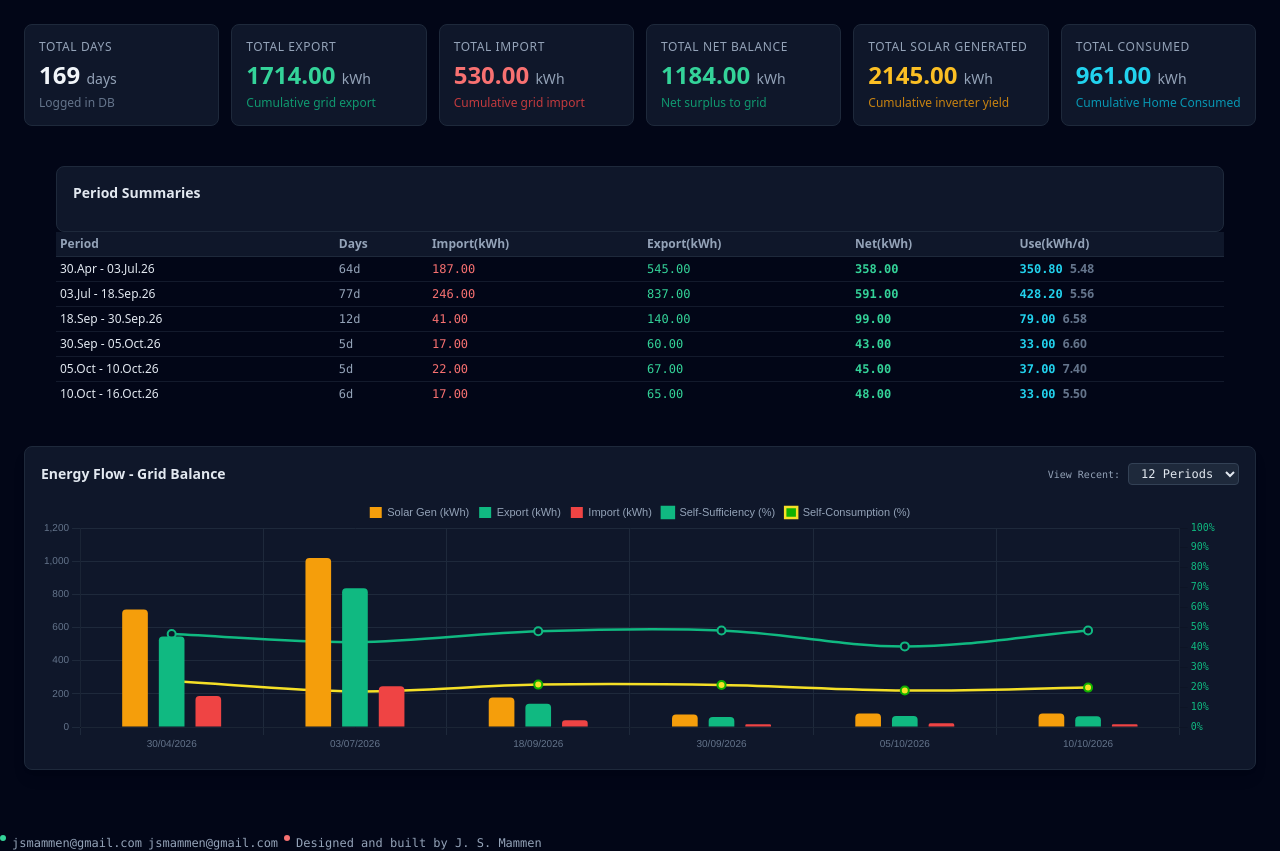
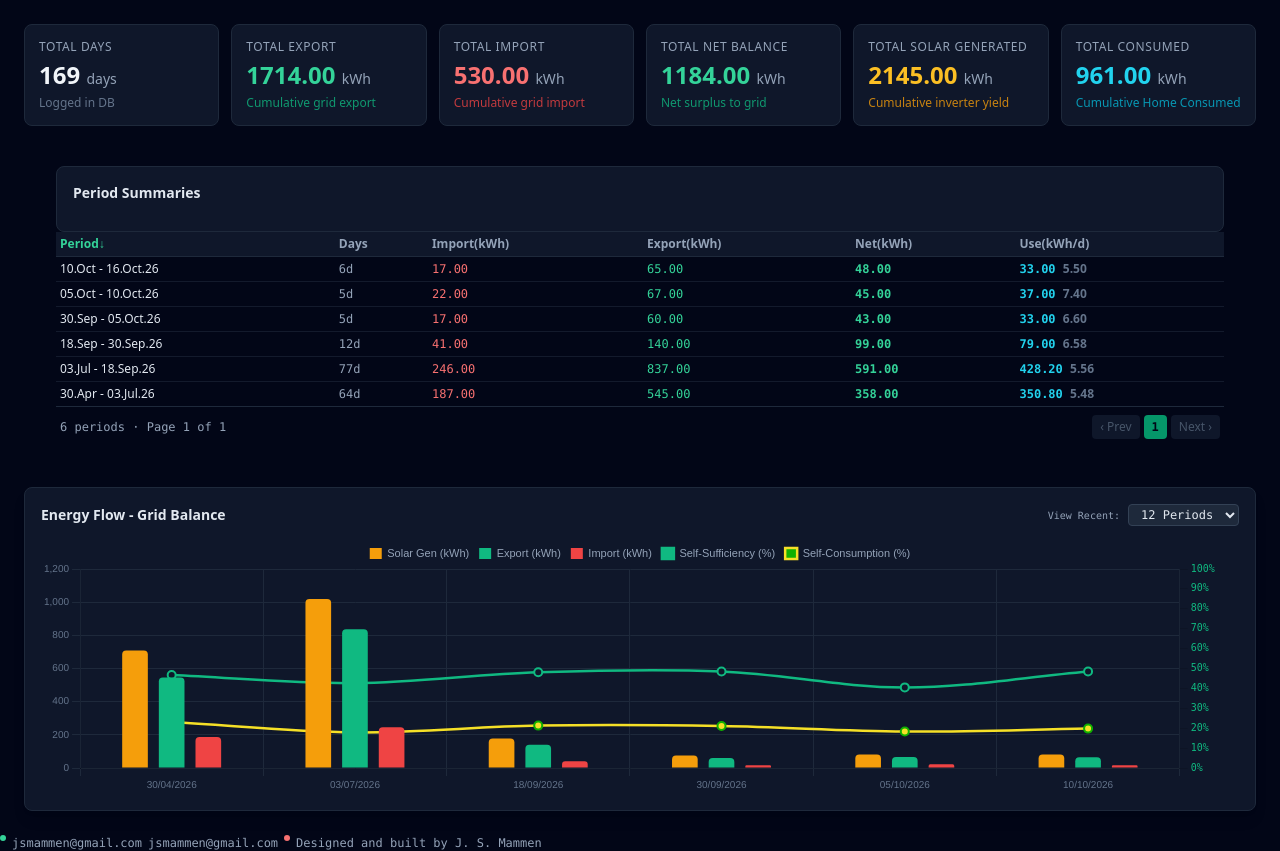
Before and after one commit to mammenj/solartracker, a Bottle app: page / in a window 1280 px wide. Shown: the part 56-907 px from the top of the page. Run offline with Bottle, Linux system fonts and the light colour scheme; data comes from the database, SQL or seed files in the repository.

Commit message:
UI changes

```diff
--- a/main.py
+++ b/main.py
@@ -1,5 +1,6 @@
 import json
 from datetime import datetime
+from math import ceil
 from pathlib import Path
 
 import bottle
@@ -65,9 +66,10 @@ def get_periods_with_weekly() -> list[dict]:
     ]
 
 
-def get_totals() -> TotalsDict:
-    """Calculate totals from all periods."""
-    periods = get_periods()
+def get_totals(periods: list[ReadingPeriod] | None = None) -> TotalsDict:
+    """Calculate totals from all periods (periods computed here if not given)."""
+    if periods is None:
+        periods = get_periods()
     return {
         "total_days": sum(p.days for p in periods),
         "total_import": sum(p.import_diff for p in periods),
@@ -109,11 +111,12 @@ def validate_reading(new_reading: MeterReading) -> tuple[bool, str]:
     return True, ""
 
 
-def get_chart_data():
-    """Return chart-ready data for the dashboard energy chart."""
-    raw_periods = get_periods()
+def get_chart_data(periods: list[ReadingPeriod] | None = None):
+    """Return chart-ready data for the dashboard energy chart (full dataset)."""
+    if periods is None:
+        periods = get_periods()
     points = []
-    for p in raw_periods:
+    for p in periods:
         solar = p.solar_yield
         consumption = p.consumption
         export = p.export_diff
@@ -139,41 +142,40 @@ def get_chart_data():
 
 @app.get("/")
 def index():
-    # today = datetime.now().strftime("%Y-%m-%d")
     periods = get_periods()
-    # periods_with_weekly = get_periods_with_weekly()
-    totals: TotalsDict = get_totals()
-    readings = get_readings()
+    totals: TotalsDict = get_totals(periods)
     return template(
         "templates/base.html",
-        # today=today,
-        periods=periods,
-        readings=readings,
-        # periods_with_weekly=periods_with_weekly,
         totals=totals,
-        chartdata=json.dumps(get_chart_data()),
+        chartdata=json.dumps(get_chart_data(periods)),
         version=config.app_version,
         db_name=db_name,
+        **get_period_display_params(periods),
+    )
+
+
+@app.get("/app/dashboard/periods-table")
+def dashboard_periods_table():
+    """Return the dashboard periods table partial for HTMX refresh."""
+    return template(
+        "templates/table_periods.html",
+        **get_period_display_params(get_periods()),
     )
 
 
 @app.get("/app/dashboard")
 def dashboard():
-    # today = datetime.now().strftime("%Y-%m-%d")
+    # Compute periods ONCE from the full dataset — totals and the chart are
+    # always calculated from every period; only the table display is paged.
     periods = get_periods()
-    # periods_with_weekly = get_periods_with_weekly()
-    totals: TotalsDict = get_totals()
-    readings = get_readings()
+    totals: TotalsDict = get_totals(periods)
     return template(
         "templates/dashboard.html",
-        # today=today,
-        periods=periods,
-        readings=readings,
-        # periods_with_weekly=periods_with_weekly,
         totals=totals,
-        chartdata=json.dumps(get_chart_data()),
+        chartdata=json.dumps(get_chart_data(periods)),
         version=config.app_version,
         db_name=db_name,
+        **get_period_display_params(periods),
     )
 
 
@@ -187,26 +189,166 @@ def send_static(filename):
     return static_file(filename, root=static_path)
 
 
+def sortable_headers(sort: str, order: str, fields: list[tuple[str, str]]) -> list[dict]:
+    """
+    Build sortable column-header metadata for htmx-clickable <th> elements.
+
+    Each dict has: key, label, active (bool), arrow (↑/↓ on active column),
+    next_order (clicked sort toggles asc/desc; new column gets its default).
+    """
+    headers = []
+    for key, label in fields:
+        active = key == sort
+        if active:
+            next_order = "asc" if order == "desc" else "desc"
+        else:
+            # Date-type columns default to descending (newest first),
+            # numeric columns to ascending.
+            next_order = "desc" if key == "date" or key == "start" else "asc"
+        headers.append(
+            {
+                "key": key,
+                "label": label,
+                "active": active,
+                "arrow": ("↓" if order == "desc" else "↑") if active else "",
+                "next_order": next_order,
+            }
+        )
+    return headers
+
+
+def get_display_params() -> dict:
+    """
+    Parse paging/sorting query params for the readings list and fetch the page
+    from the store (all paging/sorting happens server-side, in Python/SQL).
+
+    Returns dict with: readings, total, page, page_size, total_pages,
+    sort, order, headers.
+    """
+    try:
+        page = max(1, int(request.params.get("page", "1")))
+    except (ValueError, TypeError):
+        page = 1
+
+    sort = request.params.get("sort", "date")
+    order = request.params.get("order", "desc")
+    sort = sort if sort in MeterReadingStore.SORT_COLUMNS else "date"
+    order = order if order in ("asc", "desc") else "desc"
+
+    page_size = 10
+    readings, total = store.load_page(sort, order, page, page_size)
+    total_pages = max(1, ceil(total / page_size)) if total else 1
+
+    return {
+        "readings": readings,
+        "total": total,
+        "page": min(page, total_pages),
+        "page_size": page_size,
+        "total_pages": total_pages,
+        "sort": sort,
+        "order": order,
+        "headers": sortable_headers(
+            sort,
+            order,
+            [
+                ("date", "Date"),
+                ("solar", "Solar Gen"),
+                ("export", "Export"),
+                ("import", "Import"),
+            ],
+        ),
+    }
+
+
+# Sortable fields for the dashboard Period Summaries table
+PERIOD_SORT_FIELDS = [
+    ("start", "Period"),
+    ("days", "Days"),
+    ("import", "Import(kWh)"),
+    ("export", "Export(kWh)"),
+    ("net", "Net(kWh)"),
+    ("consumption", "Use(kWh/d)"),
+]
+
+PERIOD_SORT_KEYS = {
+    "start": lambda r: r["start"],
+    "days": lambda r: r["days"],
+    "import": lambda r: r["import"],
+    "export": lambda r: r["export"],
+    "net": lambda r: r["net"],
+    "consumption": lambda r: r["consumption"],
+}
+
+
+def get_period_display_params(periods: list[ReadingPeriod]) -> dict:
+    """
+    Build a paged, sorted slice of period rows for display only.
+    All calculations (totals, chart) are done on the full `periods` list —
+    this only affects what the table shows.
+    """
+    try:
+        page = max(1, int(request.params.get("page", "1")))
+    except (ValueError, TypeError):
+        page = 1
+
+    sort = request.params.get("sort", "start")
+    order = request.params.get("order", "desc")
+    if sort not in PERIOD_SORT_KEYS:
+        sort = "start"
+    if order not in ("asc", "desc"):
+        order = "desc"
+
+    # Flatten each period into a plain row (computed once, full dataset)
+    rows = [
+        {
+            "start": p.start.date,
+            "end": p.end.date,
+            "days": p.days,
+            "import": p.import_diff,
+            "export": p.export_diff,
+            "net": p.net_balance,
+            "consumption": p.consumption,
+            "avg": p.avg_daily_consumption,
+        }
+        for p in periods
+    ]
+
+    rows.sort(key=PERIOD_SORT_KEYS[sort], reverse=(order == "desc"))
+
+    page_size = 10
+    total = len(rows)
+    total_pages = max(1, ceil(total / page_size)) if total else 1
+    page = min(page, total_pages)
+    paged = rows[(page - 1) * page_size : page * page_size]
+
+    return {
+        "periods": paged,
+        "total": total,
+        "page": page,
+        "page_size": page_size,
+        "total_pages": total_pages,
+        "sort": sort,
+        "order": order,
+        "headers": sortable_headers(sort, order, PERIOD_SORT_FIELDS),
+    }
+
+
 @app.get("/app/entry")
 def entry():
-    # today = datetime.now().strftime("%Y-%m-%d")
-    # periods = get_periods()
-    # periods_with_weekly = get_periods_with_weekly()
-    # totals: TotalsDict = get_totals()
-    readings = get_readings()
+    ctx = get_display_params()
     return template(
         "templates/entry.html",
-        readings=readings,
         version=config.app_version,
         db_name=db_name,
+        **ctx,
     )
 
 
 @app.get("/app/entry/readings-table")
 def entry_readings_table():
     """Return the readings table partial for HTMX refresh."""
-    readings = get_readings()
-    return template("templates/table_readings.html", readings=readings)
+    ctx = get_display_params()
+    return template("templates/table_readings.html", **ctx)
 
 
 @app.post("/readings")
--- a/templates/dashboard.html
+++ b/templates/dashboard.html
@@ -146,55 +146,9 @@
         Period Summaries
       </h2>
     </div>
-    <table class="w-full text-left text-xs text-slate-300">
-      <thead
-        class="sticky top-0 bg-slate-900 border-b border-slate-800 text-slate-400 z-10"
-      >
-        <tr>
-          <th class="p-1">Period</th>
-          <th class="p-1">Days</th>
-          <th class="p-1">Import(kWh)</th>
-          <th class="p-1">Export(kWh)</th>
-          <th class="p-1">Net(kWh)</th>
-          <th class="p-1">Use(kWh/d)</th>
-        </tr>
-      </thead>
-      <tbody class="divide-y divide-slate-800/60">
-        <!-- %# range .Overview.Summaries  -->
-        % for p in periods:
 
-        <tr class="hover:bg-slate-800/30 transition-colors">
-          <td class="p-1 text-slate-200 font-normal">
-            {{p.start.date.strftime('%d.%b')}} -
-            {{p.end.date.strftime('%d.%b.%y')}}
-          </td>
-          <td class="p-1 font-mono text-slate-400">{{p.days}}d</td>
-          <td class="p-1 text-red-400 font-mono">{{f"{p.import_diff:.2f}"}}</td>
-          <td class="p-1 text-emerald-400 font-mono">
-            {{f"{p.export_diff:.2f}"}}
-          </td>
-          <td class="p-1 font-bold font-mono text-emerald-400">
-            {{f"{p.net_balance:.2f}"}}
-          </td>
-          <td class="p-1 font-bold font-mono text-cyan-400">
-            {{f"{p.consumption:.2f}"}}
-            <span class="text-slate-500 font-mono text-xs font-sans"
-              >{{f"{p.avg_daily_consumption:.2f}"}}</span
-            >
-          </td>
-        </tr>
-        % end
-        <!-- %# else  -->
-        % if not periods:
-        <tr>
-          <td colspan="6" class="p-6 text-center text-slate-500">
-            No records found. Switch to Data Entry tab to log readings.
-          </td>
-        </tr>
-        % end
-        <!-- %# end  -->
-      </tbody>
-    </table>
+    <!-- Periods table: server-side paging + column sorting via htmx -->
+    % include("templates/table_periods.html")
   </div>
 
   <div
--- /dev/null
+++ b/templates/table_periods.html
@@ -0,0 +1,107 @@
+<div
+  id="periods-table-content"
+  class="w-full overflow-x-auto"
+>
+  <table class="w-full text-left text-xs text-slate-300">
+    <thead
+      class="sticky top-0 bg-slate-900 border-b border-slate-800 text-slate-400 z-10"
+    >
+      <tr>
+        % for h in headers:
+        <th
+          class="p-1 cursor-pointer select-none whitespace-nowrap hover:text-slate-100 {{'text-emerald-400' if h['active'] else ''}}"
+          hx-get="/app/dashboard/periods-table"
+          hx-vals='{"page": 1, "sort": "{{h['key']}}", "order": "{{h['next_order']}}"}'
+          hx-target="#periods-table-content"
+          hx-swap="outerHTML"
+          title="Click to sort by {{h['label']}}"
+        >
+          {{h['label']}}{{h['arrow']}}
+        </th>
+        % end
+      </tr>
+    </thead>
+    <tbody class="divide-y divide-slate-800/60">
+      % for r in periods:
+      <tr class="hover:bg-slate-800/30 transition-colors">
+        <td class="p-1 text-slate-200 font-normal">
+          {{r['start'].strftime('%d.%b')}} -
+          {{r['end'].strftime('%d.%b.%y')}}
+        </td>
+        <td class="p-1 font-mono text-slate-400">{{r['days']}}d</td>
+        <td class="p-1 text-red-400 font-mono">{{f"{r['import']:.2f}"}}</td>
+        <td class="p-1 text-emerald-400 font-mono">
+          {{f"{r['export']:.2f}"}}
+        </td>
+        <td class="p-1 font-bold font-mono text-emerald-400">
+          {{f"{r['net']:.2f}"}}
+        </td>
+        <td class="p-1 font-bold font-mono text-cyan-400">
+          {{f"{r['consumption']:.2f}"}}
+          <span class="text-slate-500 font-mono text-xs font-sans"
+            >{{f"{r['avg']:.2f}"}}</span
+          >
+        </td>
+      </tr>
+      % end
+      % if not periods:
+      <tr>
+        <td colspan="6" class="p-6 text-center text-slate-500">
+          No records found. Switch to Data Entry tab to log readings.
+        </td>
+      </tr>
+      % end
+    </tbody>
+  </table>
+
+  <!-- Pagination footer (server-rendered, htmx-driven) -->
+  <div
+    class="flex items-center justify-between gap-2 px-1 py-2 border-t border-slate-800 text-xs text-slate-400"
+  >
+    <span class="font-mono whitespace-nowrap">
+      {{total}} periods · Page {{page}} of {{total_pages}}
+    </span>
+    <div class="flex items-center gap-1">
+      <!-- Prev -->
+      <button
+        class="px-2 py-1 rounded {{'bg-slate-800 text-slate-200 hover:bg-slate-700' if page > 1 else 'bg-slate-900 text-slate-600 cursor-not-allowed'}}"
+        % if page > 1:
+        hx-get="/app/dashboard/periods-table"
+        hx-vals='{"page": {{page - 1}}, "sort": "{{sort}}", "order": "{{order}}"}'
+        hx-target="#periods-table-content"
+        hx-swap="outerHTML"
+        % end
+      >
+        ‹ Prev
+      </button>
+
+      <!-- Page numbers -->
+      % for pnum in range(1, total_pages + 1):
+      <button
+        class="px-2 py-1 rounded font-mono {{'bg-emerald-600 text-slate-950 font-bold' if pnum == page else 'bg-slate-800 text-slate-300 hover:bg-slate-700'}}"
+        % if pnum != page:
+        hx-get="/app/dashboard/periods-table"
+        hx-vals='{"page": {{pnum}}, "sort": "{{sort}}", "order": "{{order}}"}'
+        hx-target="#periods-table-content"
+        hx-swap="outerHTML"
+        % end
+      >
+        {{pnum}}
+      </button>
+      % end
+
+      <!-- Next -->
+      <button
+        class="px-2 py-1 rounded {{'bg-slate-800 text-slate-200 hover:bg-slate-700' if page < total_pages else 'bg-slate-900 text-slate-600 cursor-not-allowed'}}"
+        % if page < total_pages:
+        hx-get="/app/dashboard/periods-table"
+        hx-vals='{"page": {{page + 1}}, "sort": "{{sort}}", "order": "{{order}}"}'
+        hx-target="#periods-table-content"
+        hx-swap="outerHTML"
+        % end
+      >
+        Next ›
+      </button>
+    </div>
+  </div>
+</div>
```
Also changed, not shown: libsolar_sqlite.py (+39 -23 lines), templates/entry.html (+3 -50 lines), templates/table_readings.html (+76 -5 lines).
